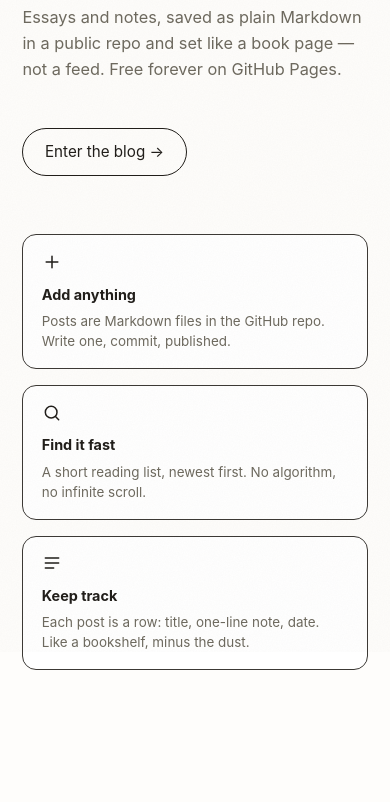
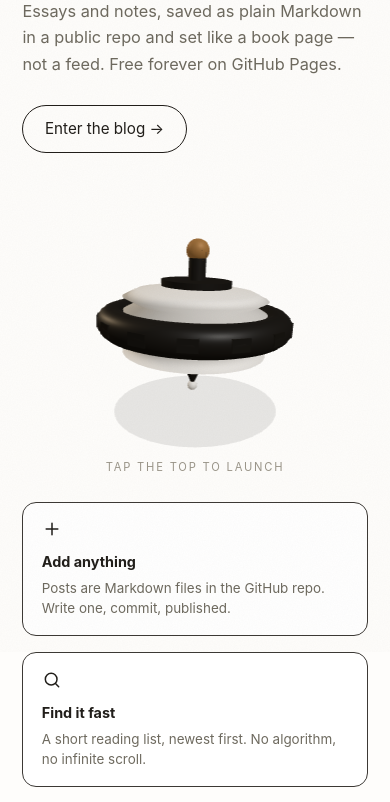
Before and after one commit to genckazo/blog, an Astro site: page / in a window 390 px wide. Shown: the part 192-994 px from the top of the page. Before the commit the page ends 910 px from the top, so only its background shows below. Built offline with nearby package versions, Linux system fonts and the light colour scheme; Astro itself is replaced by a stand-in of ours; animation ran at ten frames a second.

Commit message:
Add procedural 3D spinning battle-top to landing page (owner request)
- three.js as npm dep, loaded as a lazy chunk via dynamic import() on idle
- Original geometry only (torus attack ring + teeth, ridged lathe energy
  layer, cone tip) — no copied models/logos/assets
- Palette read from CSS custom properties, follows Paper/Dusk/Ink themes:
  ink-on-paper + one muted amber accent
- Continuous spin + slight wobble; click/tap/Enter launches (ramp up,
  wobble, settle); pauses when tab hidden or off-screen (IntersectionObserver);
  prefers-reduced-motion respected; devicePixelRatio capped at 2
- Placement: hero grid beside the headline on desktop, stacked on mobile
- Fixed canvas sizing feedback loop (JS-pinned canvas CSS size, clamped buffer)
- Screenshots 13-15 (desktop, launched, mobile) added; README + variations.md
  updated

```diff
--- a/package.json
+++ b/package.json
@@ -11,6 +11,7 @@
     "astro": "astro"
   },
   "dependencies": {
-    "astro": "^7.4.13"
+    "astro": "^7.4.13",
+    "three": "^0.187.0"
   }
 }
--- a/src/pages/index.astro
+++ b/src/pages/index.astro
@@ -46,13 +46,19 @@ const base = import.meta.env.BASE_URL;
     </script>
     <style>
       .landing {
-        max-width: 46rem;
+        max-width: 60rem;
         margin: 0 auto;
         min-height: 100svh;
         display: flex;
         flex-direction: column;
         justify-content: center;
         padding: 3rem 1.4rem;
+      }
+      .hero {
+        display: grid;
+        grid-template-columns: 1.15fr 0.85fr;
+        gap: 2rem;
+        align-items: center;
       }
       .overline {
         font-family: var(--sans);
@@ -63,8 +69,8 @@ const base = import.meta.env.BASE_URL;
         margin: 0 0 1.4rem;
       }
       h1.display {
-        font-size: clamp(2.6rem, 7.5vw, 4.4rem);
-        line-height: 1.04;
+        font-size: clamp(2.4rem, 5.4vw, 3.9rem);
+        line-height: 1.05;
         letter-spacing: -0.028em;
         font-weight: 650;
         margin: 0 0 1.2rem;
@@ -89,11 +95,45 @@ const base = import.meta.env.BASE_URL;
         transition: background-color 0.15s ease, color 0.15s ease;
       }
       .enter a:hover { background: var(--ink); color: var(--paper); }
+      .top-wrap {
+        position: relative;
+        height: 380px;
+      }
+      #topCanvas canvas {
+        width: 100%;
+        height: 100%;
+        display: block;
+      }
+      #topCanvas {
+        width: 100%;
+        height: 100%;
+        cursor: pointer;
+        border-radius: 16px;
+        display: block;
+      }
+      #topCanvas:focus-visible {
+        outline: 1px dashed var(--faint);
+        outline-offset: 6px;
+      }
+      .top-hint {
+        position: absolute;
+        left: 0;
+        right: 0;
+        bottom: -1.7rem;
+        margin: 0;
+        text-align: center;
+        font-family: var(--sans);
+        font-size: 0.7rem;
+        letter-spacing: 0.16em;
+        text-transform: uppercase;
+        color: var(--faint);
+        pointer-events: none;
+      }
       .cards {
         display: grid;
         grid-template-columns: repeat(3, 1fr);
         gap: 1rem;
-        margin-top: 3.4rem;
+        margin-top: 3.6rem;
       }
       .card {
         background: var(--card);
@@ -105,13 +145,20 @@ const base = import.meta.env.BASE_URL;
       .card svg { color: var(--ink); display: block; }
       .card h3 { font-family: var(--sans); font-size: 0.9rem; font-weight: 650; margin: 0.6rem 0 0.25rem; }
       .card p { font-family: var(--sans); font-size: 0.84rem; color: var(--soft); line-height: 1.5; margin: 0; }
+      @media (max-width: 860px) {
+        .hero { grid-template-columns: 1fr; gap: 0.5rem; }
+        .top-wrap { height: 250px; order: 2; margin-top: 1.6rem; }
+        .top-hint { bottom: -1.5rem; }
+      }
       @media (max-width: 700px) {
-        .cards { grid-template-columns: 1fr; margin-top: 2.6rem; }
+        .cards { grid-template-columns: 1fr; margin-top: 3rem; }
       }
     </style>
   </head>
   <body>
     <main class="landing">
+      <div class="hero">
+        <div class="hero-text">
           <p class="overline">genckazo &middot; blog</p>
           <h1 class="display">Everything you read is here.</h1>
           <p class="lede">
@@ -119,6 +166,12 @@ const base = import.meta.env.BASE_URL;
             book page — not a feed. Free forever on GitHub Pages.
           </p>
           <p class="enter"><a href={`${base}posts/`}>Enter the blog &rarr;</a></p>
+        </div>
+        <div class="top-wrap">
+          <div id="topCanvas" role="button" tabindex="0" aria-label="A spinning top. Activate to launch it."></div>
+          <p class="top-hint">tap the top to launch</p>
+        </div>
+      </div>
 
       <div class="cards">
         <div class="card">
@@ -138,5 +191,19 @@ const base = import.meta.env.BASE_URL;
         </div>
       </div>
     </main>
+
+    <script>
+      // lazy-loaded chunk: only fetch + run the 3D top when the page is idle
+      const el = document.getElementById('topCanvas');
+      const boot = () => {
+        if (!el) return;
+        import('../scripts/top').then((m) => m.mountTop(el)).catch(() => {});
+      };
+      if ('requestIdleCallback' in window) {
+        (window as any).requestIdleCallback(boot, { timeout: 2500 });
+      } else {
+        window.setTimeout(boot, 400);
+      }
+    </script>
   </body>
 </html>
--- /dev/null
+++ b/src/scripts/top.ts
@@ -0,0 +1,196 @@
+// Procedural 3D battle-top (original geometry: torus attack ring with teeth,
+// ridged lathe energy layer, cone tip). No copied models, logos, or assets.
+// Palette is read from the page's CSS custom properties so it follows the
+// Paper / Dusk / Ink reading themes: ink-on-paper, one muted amber accent.
+import * as THREE from 'three';
+
+const ACCENT = '#c08a4a'; // the single muted accent
+
+function cssVar(name: string, fallback: string): string {
+  const v = getComputedStyle(document.documentElement).getPropertyValue(name).trim();
+  return v || fallback;
+}
+
+export function mountTop(container: HTMLElement): void {
+  const canvas = document.createElement('canvas');
+  canvas.setAttribute('aria-hidden', 'true');
+  canvas.style.width = '100%';
+  canvas.style.height = '100%';
+  canvas.style.display = 'block';
+  container.appendChild(canvas);
+
+  const renderer = new THREE.WebGLRenderer({ canvas, alpha: true, antialias: true });
+  renderer.setPixelRatio(Math.min(window.devicePixelRatio || 1, 2)); // capped
+
+  const scene = new THREE.Scene();
+  const camera = new THREE.PerspectiveCamera(38, 1, 0.1, 60);
+  camera.position.set(0, 1.7, 6.4);
+  camera.lookAt(0, 0.15, 0);
+
+  scene.add(new THREE.AmbientLight(0xfff6e8, 0.95));
+  const key = new THREE.DirectionalLight(0xffffff, 1.5);
+  key.position.set(3, 5, 4);
+  scene.add(key);
+  const rim = new THREE.DirectionalLight(0xffe2b8, 0.55);
+  rim.position.set(-4, 2, -3);
+  scene.add(rim);
+
+  const ink = new THREE.Color(cssVar('--ink', '#211e1a'));
+  const paper = new THREE.Color(cssVar('--paper', '#f4f1ea'));
+  const accent = new THREE.Color(ACCENT);
+  const matInk = new THREE.MeshStandardMaterial({ color: ink, roughness: 0.42, metalness: 0.28 });
+  const matPaper = new THREE.MeshStandardMaterial({ color: paper, roughness: 0.62, metalness: 0.05 });
+  const matAccent = new THREE.MeshStandardMaterial({ color: accent, roughness: 0.5, metalness: 0.2 });
+
+  const top = new THREE.Group();
+
+  // wide attack ring: torus + teeth around the rim
+  const ring = new THREE.Mesh(new THREE.TorusGeometry(1.45, 0.26, 18, 72), matInk);
+  ring.rotation.x = Math.PI / 2;
+  top.add(ring);
+  for (let i = 0; i < 14; i++) {
+    const tooth = new THREE.Mesh(new THREE.BoxGeometry(0.15, 0.2, 0.3), matInk);
+    const a = (i / 14) * Math.PI * 2;
+    tooth.position.set(Math.cos(a) * 1.63, 0, Math.sin(a) * 1.63);
+    tooth.rotation.y = -a;
+    top.add(tooth);
+  }
+
+  // ridged energy layer: lathe with a zigzag profile
+  const pts: THREE.Vector2[] = [];
+  const steps = 9;
+  for (let i = 0; i <= steps; i++) {
+    const y = -0.55 + (1.1 * i) / steps;
+    const r = i % 2 === 0 ? 1.28 : 1.04;
+    pts.push(new THREE.Vector2(r, y));
+  }
+  pts.push(new THREE.Vector2(0.62, 0.62), new THREE.Vector2(0.001, 0.68));
+  top.add(new THREE.Mesh(new THREE.LatheGeometry(pts, 48), matPaper));
+
+  // one muted accent band around the energy layer
+  const band = new THREE.Mesh(new THREE.TorusGeometry(1.16, 0.05, 10, 48), matAccent);
+  band.rotation.x = Math.PI / 2;
+  band.position.y = 0.0;
+  top.add(band);
+
+  // center disk, shaft, cap
+  const disk = new THREE.Mesh(new THREE.CylinderGeometry(0.62, 0.62, 0.34, 40), matInk);
+  disk.position.y = 0.56;
+  top.add(disk);
+  const shaft = new THREE.Mesh(new THREE.CylinderGeometry(0.15, 0.15, 0.72, 20), matInk);
+  shaft.position.y = 0.88;
+  top.add(shaft);
+  const cap = new THREE.Mesh(new THREE.SphereGeometry(0.2, 20, 14), matAccent);
+  cap.position.y = 1.24;
+  top.add(cap);
+
+  // tip: downward cone + point
+  const tip = new THREE.Mesh(new THREE.ConeGeometry(0.3, 0.7, 24), matInk);
+  tip.rotation.x = Math.PI;
+  tip.position.y = -0.9;
+  top.add(tip);
+  const point = new THREE.Mesh(new THREE.SphereGeometry(0.09, 12, 10), matPaper);
+  point.position.y = -1.24;
+  top.add(point);
+
+  top.position.y = 0.3;
+  scene.add(top);
+
+  // soft fake shadow on the "paper"
+  const shadow = new THREE.Mesh(
+    new THREE.CircleGeometry(1.5, 40),
+    new THREE.MeshBasicMaterial({ color: ink, transparent: true, opacity: 0.1 }),
+  );
+  shadow.rotation.x = -Math.PI / 2;
+  shadow.position.y = -1.32;
+  scene.add(shadow);
+
+  // ---- animation state ----
+  const reduced = window.matchMedia('(prefers-reduced-motion: reduce)');
+  const idleSpeed = reduced.matches ? 0.4 : 2.4;
+  let speed = idleSpeed;
+  let targetSpeed = idleSpeed;
+  let wobble = reduced.matches ? 0 : 0.05;
+  let targetWobble = wobble;
+  let raf = 0;
+  let running = false;
+  let inView = true;
+  let visible = !document.hidden;
+  const clock = new THREE.Clock();
+
+  function resize() {
+    const w = Math.min(container.clientWidth || 300, 1200);
+    const h = Math.min(container.clientHeight || 300, 1200);
+    renderer.setSize(w, h, false);
+    camera.aspect = w / h;
+    camera.updateProjectionMatrix();
+  }
+  resize();
+  new ResizeObserver(resize).observe(container);
+
+  function frame() {
+    raf = requestAnimationFrame(frame);
+    const dt = Math.min(clock.getDelta(), 0.05);
+    const t = clock.elapsedTime;
+    (container as HTMLElement).dataset.frames = String(Number((container as HTMLElement).dataset.frames || 0) + 1);
+    speed += (targetSpeed - speed) * Math.min(1, dt * 2.2);
+    wobble += (targetWobble - wobble) * Math.min(1, dt * 1.5);
+    top.rotation.y += speed * dt;
+    top.rotation.z = Math.sin(t * 2.1) * wobble;
+    top.rotation.x = Math.cos(t * 1.7) * wobble * 0.6;
+    top.position.y = 0.3 + Math.sin(t * 1.3) * 0.03;
+    shadow.scale.setScalar(1 + Math.sin(t * 1.3) * 0.02);
+    renderer.render(scene, camera);
+  }
+  function start() {
+    if (!running) {
+      running = true;
+      clock.getDelta();
+      raf = requestAnimationFrame(frame);
+    }
+  }
+  function stop() {
+    running = false;
+    cancelAnimationFrame(raf);
+  }
+  function updateRunning() {
+    if (visible && inView) start();
+    else stop();
+  }
+
+  document.addEventListener('visibilitychange', () => {
+    visible = !document.hidden;
+    updateRunning();
+  });
+  new IntersectionObserver((es) => {
+    inView = es[0].isIntersecting;
+    updateRunning();
+  }).observe(container);
+  reduced.addEventListener?.('change', () => {
+    targetSpeed = reduced.matches ? 0.4 : 2.4;
+    targetWobble = reduced.matches ? 0 : 0.05;
+  });
+
+  // click / tap / Enter launches: spin ramps up, wobbles, then settles
+  let launching = false;
+  function launch() {
+    if (launching) return;
+    launching = true;
+    targetSpeed = 22;
+    targetWobble = 0.22;
+    window.setTimeout(() => {
+      targetSpeed = reduced.matches ? 0.4 : 2.4;
+      targetWobble = reduced.matches ? 0 : 0.05;
+      launching = false;
+    }, 1400);
+  }
+  container.addEventListener('click', launch);
+  container.addEventListener('keydown', (e) => {
+    if (e.key === 'Enter' || e.key === ' ') {
+      e.preventDefault();
+      launch();
+    }
+  });
+
+  updateRunning();
+}
```
Also changed, not shown: docs/variations.md (+18 -0 lines), README.md, docs/screenshots/13-top-landing-desktop.png (added), docs/screenshots/14-top-launched.png (added), docs/screenshots/15-top-landing-mobile.png (added), 1 other file. Lines whose indentation alone changed are shown as unchanged.
